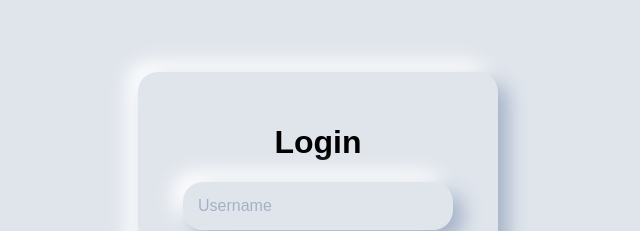
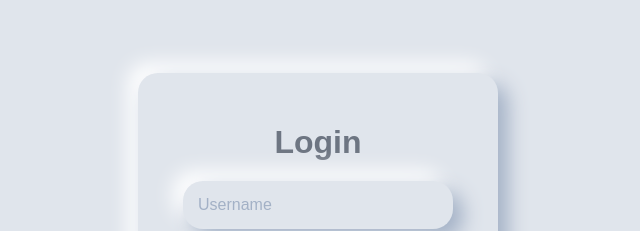
Before and after one commit to Rodrigow897/login-3D, a React (Vite) app: page / in a window 1280 px wide. Shown: the part 161-392 px from the top of the page, without its empty margins (322-962 px from the left). Built offline with nearby package versions, Linux system fonts and the light colour scheme.

Commit message:
style: style to h1

```diff
--- a/src/App.css
+++ b/src/App.css
@@ -32,6 +32,10 @@ body{
   text-align: center;
 }
 
+h1{
+  color: #6d7582;
+  margin-bottom: 20px;
+}
 
 .neumorphic-input{
   padding: 15px;
```
